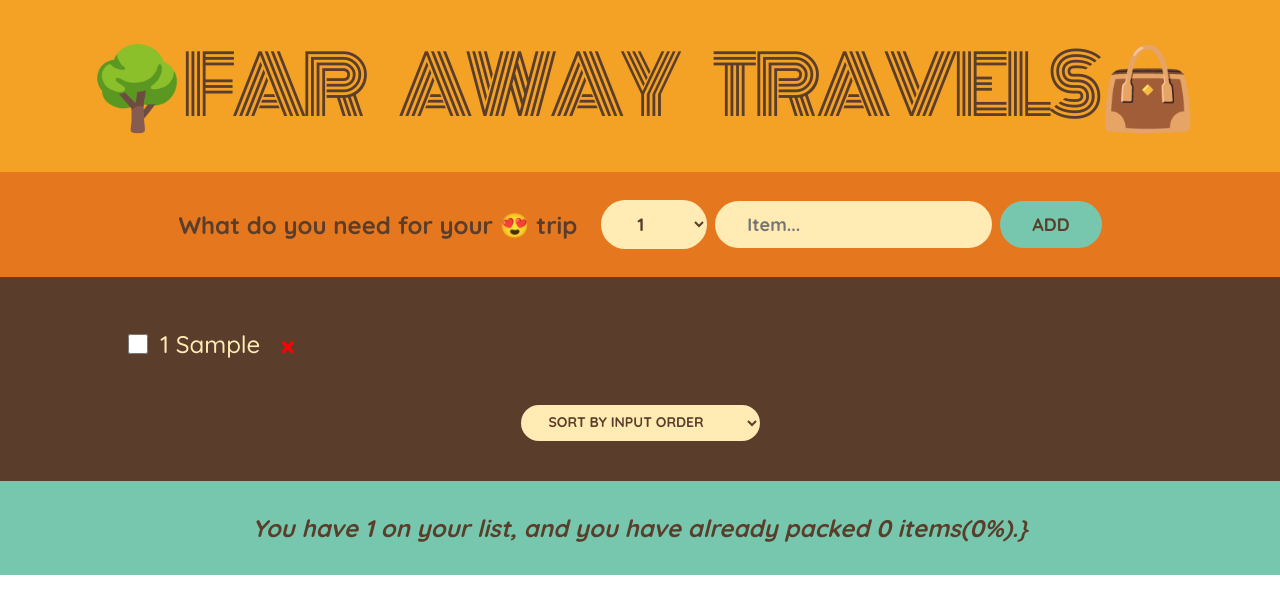
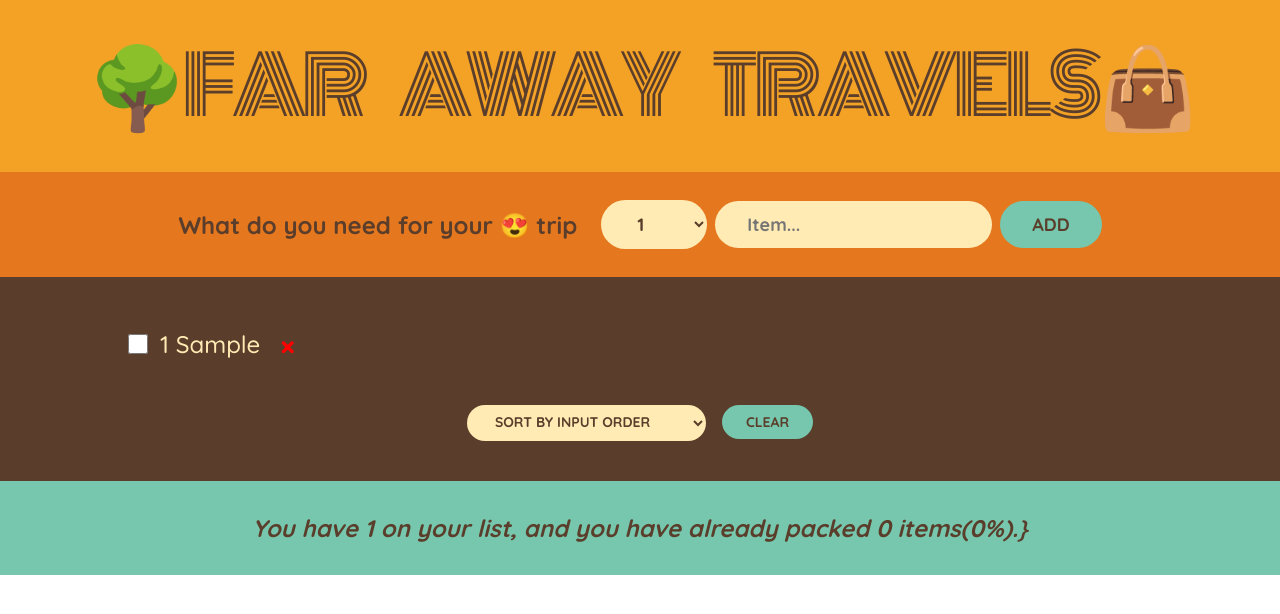
Before and after one commit to FightWithCode/ReactLP3, a React (Create React App) app: page / in a window 1280 px wide. Both pictures are taken after typing "Sample" into the empty fields and a click on the button "ADD". Shown: the top 614 px of the page. Built offline with nearby package versions, Linux system fonts and the light colour scheme.

Commit message:
divided the code in diff components and added clear functionality

```diff
--- a/src/App.js
+++ b/src/App.js
@@ -1,4 +1,8 @@
 import { useState } from "react";
+import Logo from './Logo'
+import Form from './Form'
+import PackingList from "./PackingList";
+import Stats from "./Stats";
 
 export default function App() {
   const [items, setItems] = useState([])
@@ -14,103 +18,21 @@ export default function App() {
   function handlePacked(id) {
     setItems((items) => items.map((item) => item.id === id ? {...item, "packed": !item.packed} : item))
   }
+  function handleClear() {
+    if (items.length === 0) {
+      alert("Please add some items first!")
+      return
+    }
+    const confirm = window.confirm("Are you sure you wan to delete?")
+    if (confirm) setItems([])
+  }
 
   return (
     <div className="App">
       <Logo />
       <Form handleAddItems={handleAddItems} />
-      <PackingList items={items} handleDeleteItem={handleDeleteItem} handlePacked={handlePacked}/>
+      <PackingList items={items} handleDeleteItem={handleDeleteItem} handlePacked={handlePacked} handleClear={handleClear}/>
       <Stats items={items} />
     </div>
   );
 }
-
-function Logo() {
-  return (
-    <div>
-      <h1>🌳Far Away Travels👜</h1>
-    </div>
-  )
-}
-function Form({handleAddItems}) {
-  const [description, setDescription] = useState("")
-
-  const [quantity, setQuantity] = useState(1)
-
-  function handleSubmit(e){
-    e.preventDefault()
-    if (!description) return
-    handleAddItems({"quantity": quantity, "description": description, "id": Number(Date.now()), "packed": false})
-    setDescription("")
-    setQuantity(1)
-  }
-  return (
-    <form className="add-form" onSubmit={handleSubmit}>
-      <h3>What do you need for your 😍 trip</h3>
-      <select value={quantity} onChange={(e) => setQuantity(Number(e.target.value))}>
-        {
-          Array.from({length: 20}, (_, i) => i+1)
-          .map((num) => <option value={num} key={num}>{num}</option>
-        )}
-      </select>
-      <input type="text" placeholder="Item..." value={description} onChange={(e) => setDescription(e.target.value)}/>
-      <button>Add</button>
-    </form>
-  )
-}
-
-function PackingList({items, handleDeleteItem, handlePacked}) {
-  const [sortBy, setSortBy] = useState("input")
-  let sortedItems
-  if (sortBy === "input") sortedItems = items
-  if (sortBy === "packed") sortedItems = items.slice().sort((a,b) => Number(a.packed) - Number(b.packed))
-  if (sortBy === "description") sortedItems = items.slice().sort((a,b) => a.description.localeCompare(b.description))
-  // function handleSortItems(){
-  //   setSortBy(sortBy)
-  // }
-  return (
-    <div className="list">
-      <ul>
-        {sortedItems.map((item) => (
-          <Item key={item.id} item={item} handleDeleteItem={handleDeleteItem} handlePacked={handlePacked}/>
-        ))}
-      </ul>
-      <div className="actions">
-        <select value={sortBy} onChange={(e) => setSortBy(e.target.value)}>
-          <option value="input">Sort by input order</option>
-          <option value="description">Sort by description</option>
-          <option value="packed">Sort by packed status</option>
-        </select>
-        {/* <button onClick={() => handleSortItems(sortBy)}>Sort</button> */}
-      </div>
-    </div>
-
-  )
-}
-
-function Item({item, handleDeleteItem, handlePacked}) {
-  return (
-    <li>
-      <input type="checkbox" value={item.packed} onClick={() => handlePacked(item.id)}></input>
-      <span style={item.packed ? {textDecoration:"line-through"} : {}}>{item.quantity} {item.description}</span>
-      <button onClick={() => handleDeleteItem(item.id)}>&times;</button>
-    </li>
-  )
-}
-
-function Stats({items}) {
-  if (items.length < 1) return <footer className="stats"><em>No Items found! Start adding them.</em></footer>
-  const totalItems = items.length
-  const totalPacked = items.filter((item) => item.packed).length
-  const packedPercent = Math.round(totalPacked / totalItems * 100, 2)
-  return (
-    <footer className="stats">
-      <em>
-        {packedPercent === 100
-          ? "You got everything! Ready to go ✈️"
-          : `You have ${totalItems} on your list, and you have already packed ${totalPacked} items(${packedPercent}%).}`
-        }
-      </em>
-    </footer>
-  )
-}
--- /dev/null
+++ b/src/Form.js
@@ -0,0 +1,28 @@
+import { useState } from "react"
+
+export default function Form({handleAddItems}) {
+    const [description, setDescription] = useState("")
+
+    const [quantity, setQuantity] = useState(1)
+
+    function handleSubmit(e){
+      e.preventDefault()
+      if (!description) return
+      handleAddItems({"quantity": quantity, "description": description, "id": Number(Date.now()), "packed": false})
+      setDescription("")
+      setQuantity(1)
+    }
+    return (
+      <form className="add-form" onSubmit={handleSubmit}>
+        <h3>What do you need for your 😍 trip</h3>
+        <select value={quantity} onChange={(e) => setQuantity(Number(e.target.value))}>
+          {
+            Array.from({length: 20}, (_, i) => i+1)
+            .map((num) => <option value={num} key={num}>{num}</option>
+          )}
+        </select>
+        <input type="text" placeholder="Item..." value={description} onChange={(e) => setDescription(e.target.value)}/>
+        <button>Add</button>
+      </form>
+    )
+  }
--- /dev/null
+++ b/src/Item.js
@@ -0,0 +1,9 @@
+export default function Item({item, handleDeleteItem, handlePacked}) {
+    return (
+      <li>
+        <input type="checkbox" value={item.packed} onClick={() => handlePacked(item.id)}></input>
+        <span style={item.packed ? {textDecoration:"line-through"} : {}}>{item.quantity} {item.description}</span>
+        <button onClick={() => handleDeleteItem(item.id)}>&times;</button>
+      </li>
+    )
+  }
--- /dev/null
+++ b/src/Logo.js
@@ -0,0 +1,7 @@
+export default function Logo() {
+    return (
+      <div>
+        <h1>🌳Far Away Travels👜</h1>
+      </div>
+    )
+  }
--- /dev/null
+++ b/src/PackingList.js
@@ -0,0 +1,30 @@
+import Item from "./Item"
+import { useState } from "react"
+
+function PackingList({items, handleDeleteItem, handlePacked, handleClear}) {
+    const [sortBy, setSortBy] = useState("input")
+    let sortedItems
+    if (sortBy === "input") sortedItems = items
+    if (sortBy === "packed") sortedItems = items.slice().sort((a,b) => Number(a.packed) - Number(b.packed))
+    if (sortBy === "description") sortedItems = items.slice().sort((a,b) => a.description.localeCompare(b.description))
+    return (
+      <div className="list">
+        <ul>
+          {sortedItems.map((item) => (
+            <Item key={item.id} item={item} handleDeleteItem={handleDeleteItem} handlePacked={handlePacked}/>
+          ))}
+        </ul>
+        <div className="actions">
+          <select value={sortBy} onChange={(e) => setSortBy(e.target.value)}>
+            <option value="input">Sort by input order</option>
+            <option value="description">Sort by description</option>
+            <option value="packed">Sort by packed status</option>
+          </select>
+          <button onClick={handleClear}>Clear</button>
+        </div>
+      </div>
+
+    )
+  }
+
+export default PackingList
--- /dev/null
+++ b/src/Stats.js
@@ -0,0 +1,16 @@
+export default function Stats({items}) {
+    if (items.length < 1) return <footer className="stats"><em>No Items found! Start adding them.</em></footer>
+    const totalItems = items.length
+    const totalPacked = items.filter((item) => item.packed).length
+    const packedPercent = Math.round(totalPacked / totalItems * 100, 2)
+    return (
+      <footer className="stats">
+        <em>
+          {packedPercent === 100
+            ? "You got everything! Ready to go ✈️"
+            : `You have ${totalItems} on your list, and you have already packed ${totalPacked} items(${packedPercent}%).}`
+          }
+        </em>
+      </footer>
+    )
+  }
```
